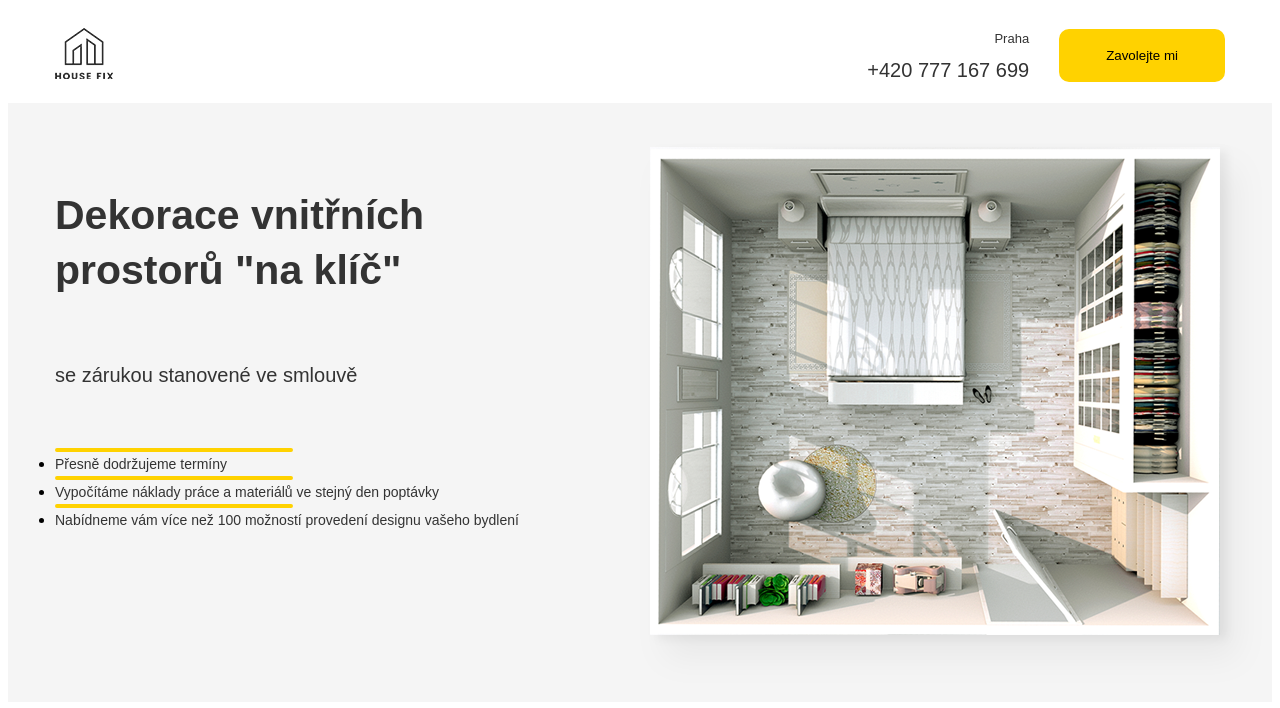
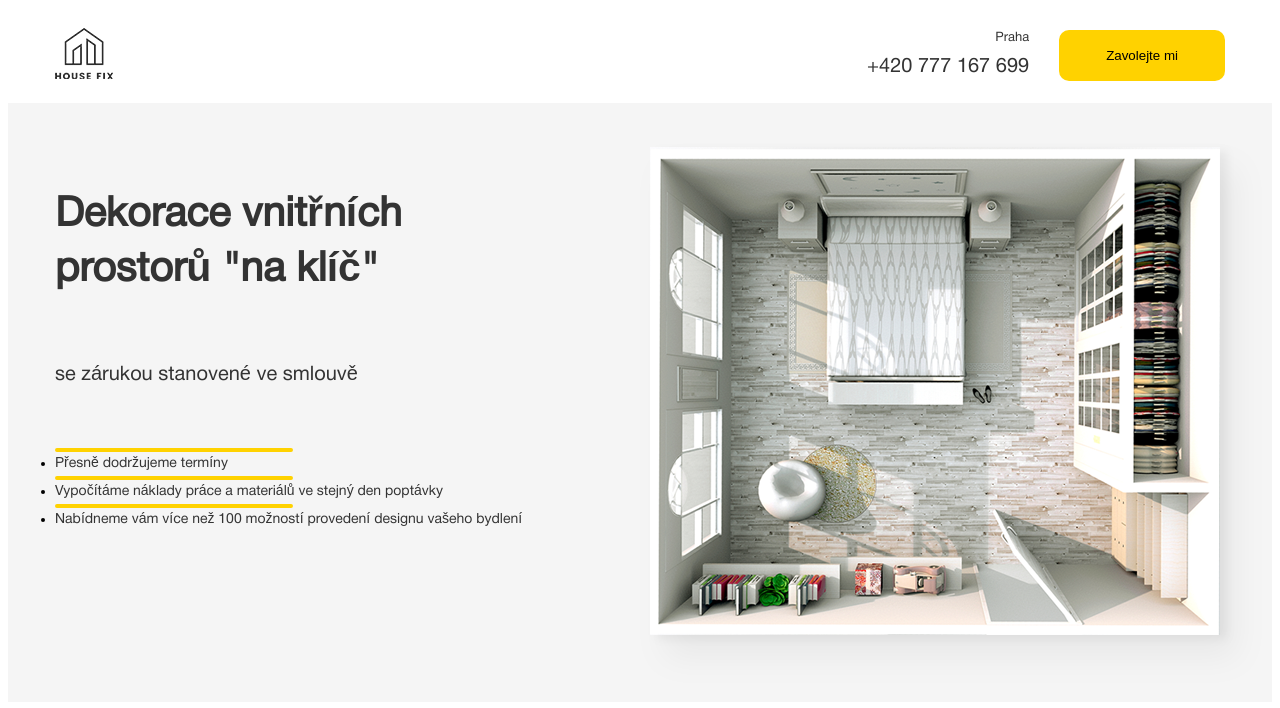
Before and after one commit to Jakub-Zak-cz/Build, a plain HTML site: page src/index.html in a window 1280 px wide. Drawn offline with Linux system fonts and the light colour scheme.

Commit message:
napojení fontů

```diff
--- a/src/css/style.css
+++ b/src/css/style.css
@@ -1,5 +1,21 @@
+@font-face {
+  font-family: 'HelveticaNeueCyr';
+  src: url('../fonts/Helvetica/HelveticaNeueCyr-Roman.eot');
+  src: local('HelveticaNeueCyr-Roman'),
+      url('../fonts/Helvetica/HelveticaNeueCyr-Roman.eot?#iefix') format('embedded-opentype'),
+      url('../fonts/Helvetica/HelveticaNeueCyr-Roman.woff2') format('woff2'),
+      url('../fonts/Helvetica/HelveticaNeueCyr-Roman.woff') format('woff'),
+      url('../fonts/Helvetica/HelveticaNeueCyr-Roman.ttf') format('truetype');
+  font-weight: normal;
+  font-style: normal;
+  font-display: swap;
+}
+
+
+
+
 body {
-  font-family: sans-serif;
+  font-family: "HelveticaNeueCyr" , sans-serif;
 }
 
 img {
```
Also changed, not shown: src/fonts/Helvetica/HelveticaNeueCyr-Roman.ttf (added), src/fonts/Helvetica/HelveticaNeueCyr-Roman.woff (added), src/fonts/Helvetica/HelveticaNeueCyr-Roman.woff2 (added), 1 other file.
